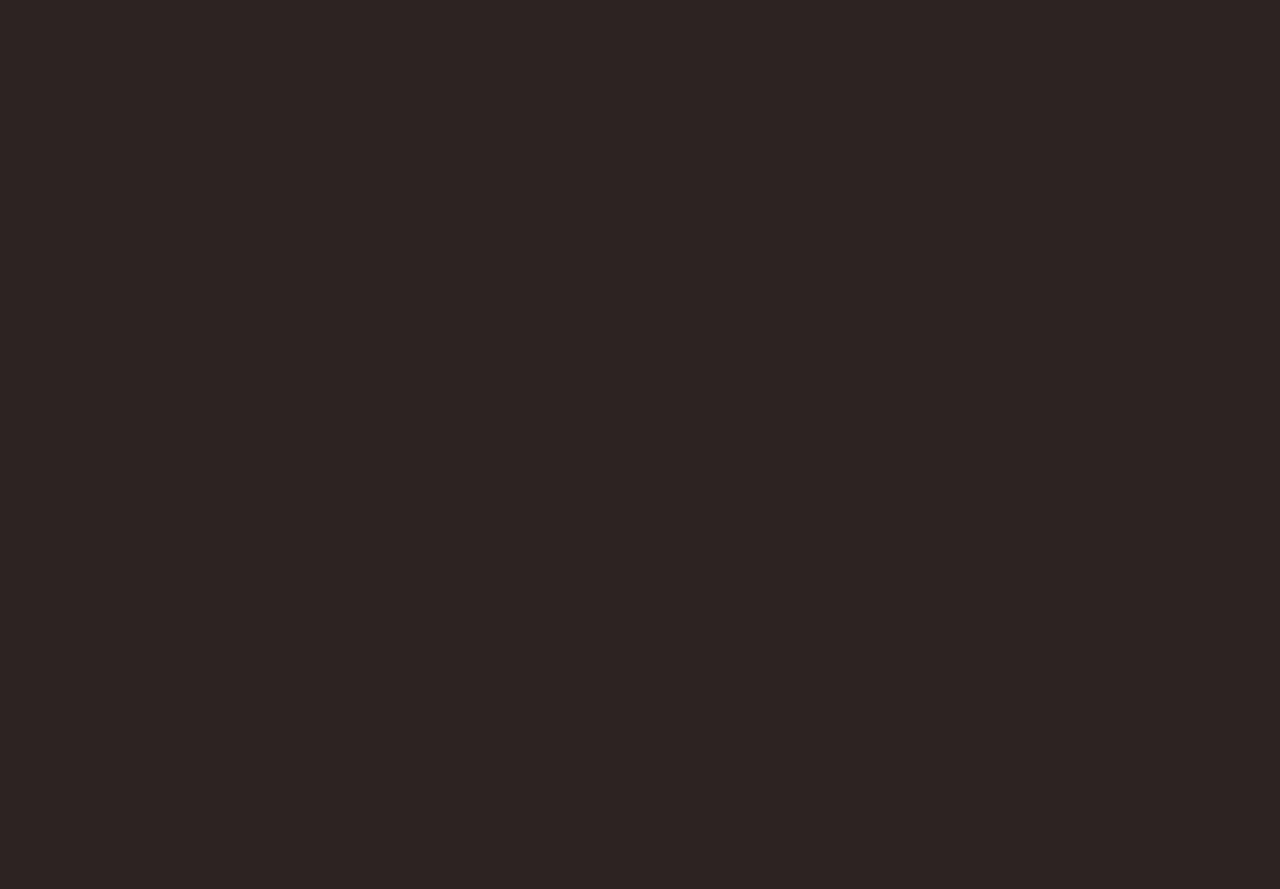
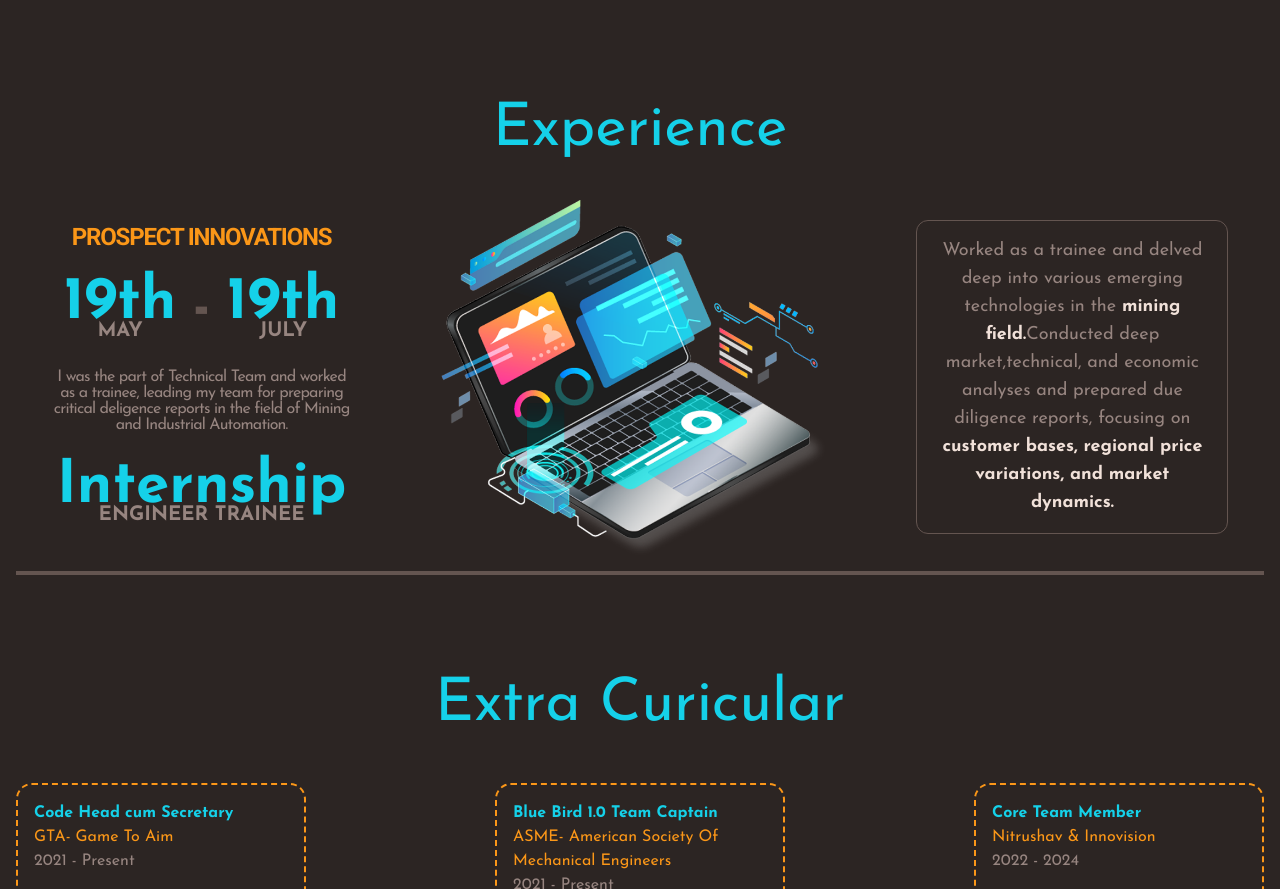
Before and after one commit to pkb32/Portfolio, a React (Vite) app: page / in a window 1280 px wide. Shown: the part 1911-2800 px from the top of the page. Before the commit the page ends 2711 px from the top, so only its background shows below. Built offline with nearby package versions, Linux system fonts and the light colour scheme.

Commit message:
Experience Section added

```diff
--- a/src/App.jsx
+++ b/src/App.jsx
@@ -7,10 +7,11 @@
 import HelperSection from './components/HelperSection'
 import SkillsMain from './components/skillSection/SkillsMain'
 import SubSkills from './components/skillSection/SubSkills'
+import ExperienceMain from './components/experienceSection/ExperienceMain'
 
 function App() {
   return (
-    <main className='font-body'>
+    <main className='font-body '>
      <NavbarMain/>
      <HeroMain/>
      <HeroGradient/>
@@ -18,6 +19,7 @@
      <AboutMeMain/>
      <SkillsMain/>
      <SubSkills/>
+     <ExperienceMain />
 
      <HelperSection/>
     </main>
--- a/src/components/aboutMeSection/AboutMeText.jsx
+++ b/src/components/aboutMeSection/AboutMeText.jsx
@@ -9,6 +9,8 @@
         and coding. I specialize in MERN stack development and interested in building real-world projects that can make a difference.
         I am a quick learner and work well in a team. I also have experience in game development using Unity engine. I am also a competitive coder. Last but
         not the least I know vehicle designing and modeling and have a brief knowdledge about arduino and electronics.
+        I am currently pursuing my B.Tech degree in Mining Engineering at NIT Rourkela with a cummulative grade point of 8.49. Apart from studies, I am the
+        part of a few tech clubs here and I love to play cricket, badminton and chess.
       </p>
       <button className="border border-orange rounded-full py-2 px-4 text-lg flex gap-2 items-center mt-10  hover:bg-orange transition-all duration-500 cursor-pointer md:self-start sm:self-center text-white hover:text-cyan">
           My Projects
--- /dev/null
+++ b/src/components/experienceSection/AllExperience.jsx
@@ -0,0 +1,62 @@
+import React from 'react'
+import SingleExperience from "./SingleExperience";
+import { FaArrowRightLong } from "react-icons/fa6";
+
+
+
+const experiences = [
+    {
+      job: "Code Head cum Secretary",
+      company: "GTA- Game To Aim",
+      date: "2021 - Present",
+      responsibilities: [
+        "Started my journey in the technical team.",
+        "Participate in various clubs events building FPS & VR Games.",
+        "Promoted as one of the Executive-Body-Member.",
+        "Lead a Team of 20+ Members organizing event in the College TechFest.",
+      ],
+    },
+    {
+      job: "Blue Bird 1.0 Team Captain",
+      company: "ASME- American Society Of Mechanical Engineers",
+      date: "2021 - Present",
+      responsibilities: [
+        "I was the part of Technical Chassis Team.",
+        "Have Designed and built the Chassis of Electric Human Powered Vehicle.",
+        "In the year 2023, I was made the Captain of Team BlueBird 1.0 Team.",
+      ],
+    },
+    {
+      job: "Core Team Member",
+      company: "Nitrushav & Innovision",
+      date: "2022 - 2024",
+      responsibilities: [
+        "I was the part of Event Management Team in Innovision, the Tech Fest of NITR",
+        "I was the part of Travelling and Accomodation in Nitrushav, the Cultural Fest of NITR",
+        "I have lead a team of 30+ members and have organized the events successfully",
+      ],
+    },
+  ];
+
+function AllExperience() {
+    return (
+        <div className="flex md:flex-row sm:flex-col items-center justify-between">
+          {experiences.map((experience, index) => {
+            return (
+              <>
+                <SingleExperience key={index} experience={experience} />
+                {index < 2 ? (
+                  <div>
+                    <FaArrowRightLong className="text-6xl text-orange lg:block sm:hidden" />
+                  </div>
+                ) : (
+                  ""
+                )}
+              </>
+            );
+          })}
+        </div>
+      );
+}
+
+export default AllExperience
--- /dev/null
+++ b/src/components/experienceSection/ExperienceInfo.jsx
@@ -0,0 +1,12 @@
+import React from 'react'
+
+function ExperienceInfo({ number, text }) {
+  return (
+    <div className="flex flex-col justify-center items-center">
+        <p className="font-bold text-6xl text-cyan">{number}</p>
+        <p className="font-bold text-xl text-lightGrey uppercase -mt-4">{text}</p>
+  </div>
+  )
+}
+
+export default ExperienceInfo
--- /dev/null
+++ b/src/components/experienceSection/ExperienceMain.jsx
@@ -0,0 +1,18 @@
+import React from 'react'
+import ExperienceText from './ExperienceText'
+import ExperienceTop from './ExperienceTop'
+import AllExperience from './AllExperience'
+
+function ExperienceMain() {
+  return (
+    <div id="experience" className="w-full mx-auto px-4 ">
+      <ExperienceText/>
+      <ExperienceTop/>
+      <div className="w-full h-1 mt-4 bg-lightBrown lg:block sm:hidden"></div>
+      <div className='flex flex-col items-center mt-[100px] text-6xl text-cyan'> Extra Curicular</div>
+      <AllExperience/>
+    </div>
+  )
+}
+
+export default ExperienceMain
--- /dev/null
+++ b/src/components/experienceSection/ExperienceText.jsx
@@ -0,0 +1,11 @@
+import React from 'react'
+
+function ExperienceText() {
+  return (
+    <div className="flex flex-col items-center mt-[100px] ">
+        <h2 className="text-6xl text-cyan mb-10">Experience </h2>
+  </div>
+  )
+}
+
+export default ExperienceText
--- /dev/null
+++ b/src/components/experienceSection/ExperienceTop.jsx
@@ -0,0 +1,17 @@
+import React from 'react'
+import ExperienceTopLeft from './ExperienceTopLeft'
+import ExperienceTopRight from './ExperienceTopRight'
+import ExperienceTopMiddle from './ExperienceTopMiddle'
+
+function ExperienceTop() {
+  return (
+    <div className="flex lg:flex-row sm:flex-col gap-16 items-center justify-center">
+      <ExperienceTopLeft/>
+      <ExperienceTopMiddle/>
+      <ExperienceTopRight/>
+
+    </div>
+  )
+}
+
+export default ExperienceTop
--- /dev/null
+++ b/src/components/experienceSection/ExperienceTopLeft.jsx
@@ -0,0 +1,24 @@
+import React from 'react'
+import ExperienceInfo from './ExperienceInfo'
+
+function ExperienceTopLeft() {
+  return (
+    <div className="flex flex-col gap-6 w-[300px]">
+    <p className="text-orange font-bold uppercase text-2xl font-special text-center leading-none tracking-tighter ">
+    Prospect Innovations
+    </p>
+    <div className="flex justify-center items-center gap-4">
+      <ExperienceInfo number="19th" text="May" />
+      <p className="font-bold text-6xl text-lightBrown">-</p>
+      <ExperienceInfo number="19th" text="July" />
+    </div>
+    <p className="text-center leading-none tracking-tighter text-lightGrey">
+    I was the part of Technical Team and worked as a trainee, leading my team for preparing
+    critical deligence reports in the field of Mining and Industrial Automation.
+    </p>
+    <ExperienceInfo number="Internship" text="Engineer Trainee" />
+  </div>
+  )
+}
+
+export default ExperienceTopLeft
--- /dev/null
+++ b/src/components/experienceSection/ExperienceTopMiddle.jsx
@@ -0,0 +1,11 @@
+import React from 'react'
+
+function ExperienceTopMiddle() {
+  return (
+    <div className="lg:w-[35%] md:w-[50%] sm:w-[80%]">
+    <img src="../../public/images/experience-image.png" alt="my experience" />
+  </div>
+  )
+}
+
+export default ExperienceTopMiddle
--- /dev/null
+++ b/src/components/experienceSection/ExperienceTopRight.jsx
@@ -0,0 +1,21 @@
+import React from 'react'
+
+function ExperienceTopRight() {
+  return (
+    <div className="xl:w-[25%] lg:w-[30%] border border-lightBrown p-4 rounded-xl">
+      <p className="text-lg text-center text-lightGrey">
+      Worked as a trainee and delved deep into various emerging technologies in the{" "}
+        <span className="font-bold text-white">
+        mining field.
+        </span>
+        Conducted deep market,technical, and economic <br />
+        analyses and prepared due diligence reports, focusing on {" "}
+        <span className="font-bold text-white">customer bases, regional price variations, and market dynamics.
+            </span>
+
+      </p>
+    </div>
+  )
+}
+
+export default ExperienceTopRight
--- /dev/null
+++ b/src/components/experienceSection/SingleExperience.jsx
@@ -0,0 +1,20 @@
+import React from 'react'
+
+function SingleExperience({ experience }) {
+    return (
+        <div
+          className="md:h-[380px] md:w-[290px] sm:h-auto sm:w-full border-2 border-orange border-dashed rounded-2xl mt-12 p-4"
+        >
+          <p className="font-bold text-cyan">{experience.job}</p>
+          <p className="text-orange">{experience.company}</p>
+          <p className="text-lightGrey">{experience.date}</p>
+          <ul className="list-disc mt-4 pl-4">
+            {experience.responsibilities.map((resp, index) => {
+              return <li key={index} className='text-white'>{resp}</li>;
+            })}
+          </ul>
+        </div>
+      );
+}
+
+export default SingleExperience
```
